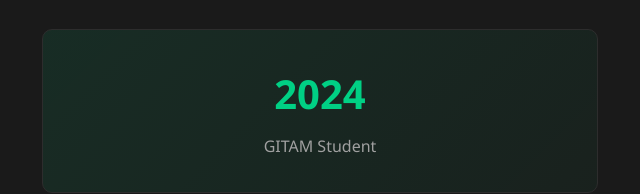
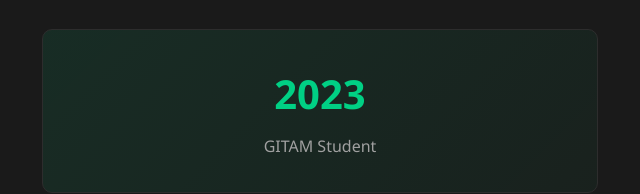
Before and after one commit to dinesh-eswar-borra/Portfolio, a plain HTML site: page index.html in a window 1280 px wide. Shown: the part 1354-1548 px from the top of the page, 622-1262 px from the left. Drawn offline with nearby package versions, Linux system fonts and the light colour scheme.

Commit message:
Change year from 2024 to 2023 in index.html

```diff
--- a/index.html
+++ b/index.html
@@ -66,7 +66,7 @@
                         <p>Current CGPA</p>
                     </div>
                     <div class="stat">
-                        <h3>2024</h3>
+                        <h3>2023</h3>
                         <p>GITAM Student</p>
                     </div>
                 </div>
```
